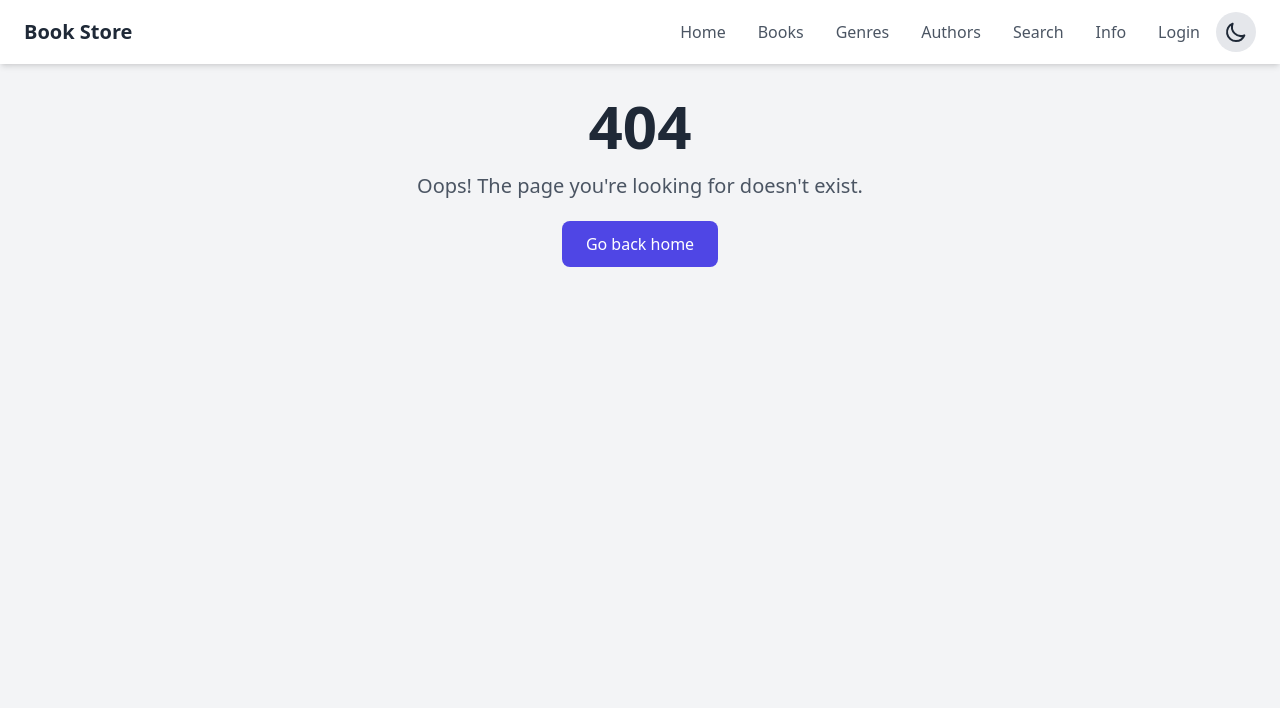
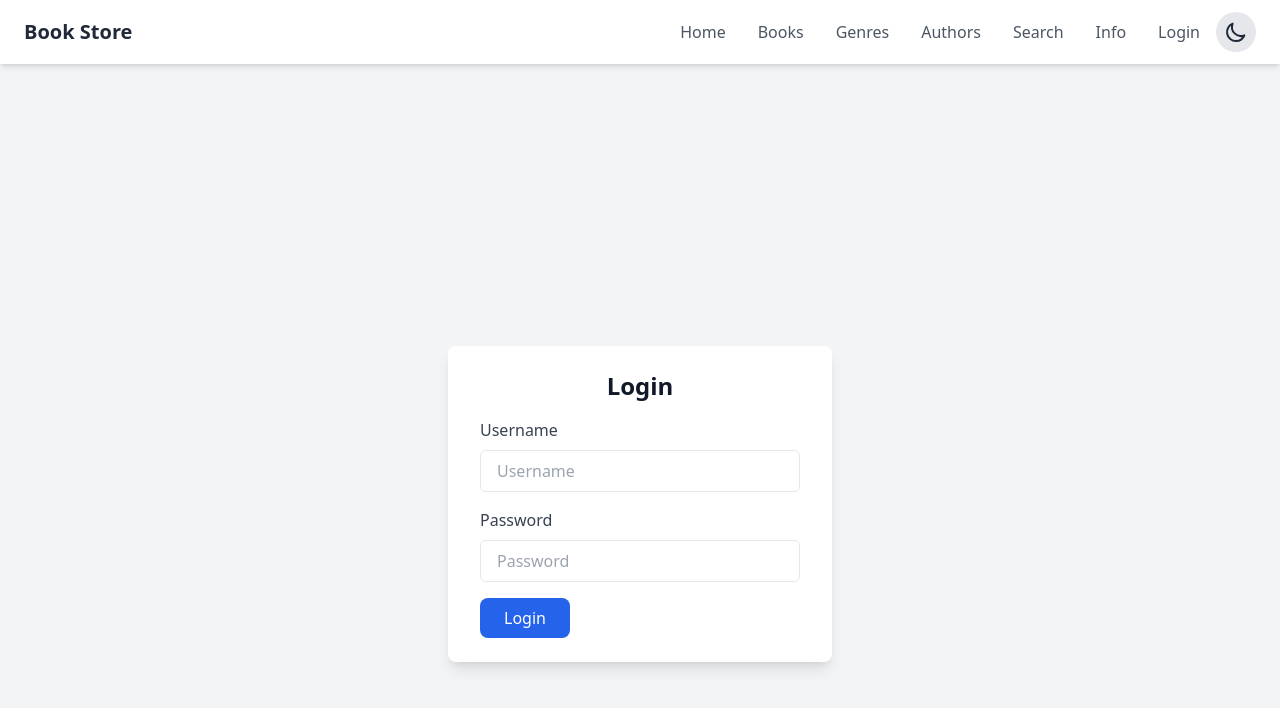
Before and after one commit to NotAbdullah87/BookStore-NextJS, a Next.js app: page /login in a window 1280 px wide. Before the commit this address had no page. Shown: the top 708 px of the page. Built offline with nearby package versions, Linux system fonts and the light colour scheme.

Commit message:
Added Login Page

```diff
--- a/components/BookCard.js
+++ b/components/BookCard.js
@@ -2,6 +2,8 @@
 import Link from 'next/link'
 import "../styles/globals.css"
 export default function BookCard({ book }) {
+
+
   return (
     <div className="bg-white dark:bg-gray-800 rounded-lg shadow-md p-6 hover:shadow-lg transition-shadow duration-300">
       <h2 className="text-xl font-semibold text-gray-800 dark:text-white mb-2">{book.title}</h2>
--- a/components/Navbar.js
+++ b/components/Navbar.js
@@ -25,7 +25,7 @@ export default function Navbar({ darkMode, toggleDarkMode }) {
           <Link legacyBehavior href="/search"><a className="mx-4 text-gray-600 dark:text-gray-300 hover:text-gray-800 dark:hover:text-white">Search</a></Link>
           <Link legacyBehavior href="/info"><a className="mx-4 text-gray-600 dark:text-gray-300 hover:text-gray-800 dark:hover:text-white">Info</a></Link>
           { token && <button onClick={handleLogout}> <a className="mx-4 text-gray-600 dark:text-gray-300 hover:text-gray-800 dark:hover:text-white">Logout</a></button>}
-         {!token && <Link legacyBehavior href="/"><a className="mx-4 text-gray-600 dark:text-gray-300 hover:text-gray-800 dark:hover:text-white">Login</a></Link> }
+         {!token && <Link legacyBehavior href="/login"><a className="mx-4 text-gray-600 dark:text-gray-300 hover:text-gray-800 dark:hover:text-white">Login</a></Link> }
 
           <DarkModeToggle darkMode={darkMode} toggleDarkMode={toggleDarkMode} />
         </div>
--- a/pages/books/[...slug]/index.js
+++ b/pages/books/[...slug]/index.js
@@ -1,5 +1,7 @@
 import Layout from '@/components/Layout';
+import { useAuth } from '@/pages/context/AuthContext';
 import { useRouter } from 'next/router';
+import { useEffect } from 'react';
 import useSWR from 'swr';
 
 const fetcher = (url) => fetch(url).then((res) => res.json());
@@ -7,8 +9,23 @@ const fetcher = (url) => fetch(url).then((res) => res.json());
 const BookDetail = () => {
   const router = useRouter();
   const { slug } = router.query;
+  const {token} = useAuth();
 
-  const { data, error } = useSWR('/api/authors', fetcher);
+  useEffect(() => {
+    // Redirect to login if the user is not authenticated
+    console.log("HERE")
+
+    if (!token) {
+      router.replace('/login');
+    }
+  }, [router, token]);
+
+  const { data, error } = useSWR(token ? '/api/authors' : null, fetcher);
+
+  // Show a loading state until the token is verified
+  if (!token) {
+    return null; // Render nothing while redirecting
+  }
 
   if (!data && !error) return <p>Loading...</p>;
   if (error) return <p>Failed to load data.</p>;
--- a/pages/books/[id].js
+++ b/pages/books/[id].js
@@ -2,15 +2,25 @@ import { useRouter } from 'next/router';
 import Layout from '@/components/Layout';
 import data from '../../Data.json';
 import Link from 'next/link';
+import { useAuth } from '../context/AuthContext';
+import { useEffect } from 'react';
 
 
 export default function BookDetails({ book }) {
   const router = useRouter();
 
+  const {token} = useAuth();
 
   if (router.isFallback) {
     return <p className="text-center text-gray-500">Loading...</p>;
   }
+
+  useEffect(()=>{
+
+    if(!token){
+      router.push('/login')
+    }
+  },[router,token])
 
   return (
     <Layout>
--- a/pages/books/index.js
+++ b/pages/books/index.js
@@ -12,8 +12,9 @@ export default function Books({ books, genres }) {
   const [currentGenre, setCurrentGenre] = useState('');
 
   useEffect(() => {
+
     if (genreId) {
-      setFilteredBooks(books.filter(book => book.genreId === genreId));
+      setFilteredBooks(books.filter(book => book.genreId.toString() === genreId.toString()));
       setCurrentGenre(genreId);
     } else {
       setFilteredBooks(books);
@@ -66,11 +67,10 @@ export async function getServerSideProps() {
   const booksRes = await fetch(`http://localhost:3000/api/books`);
   const books = await booksRes.json();
 
-  console.log(books.books)
+  // console.log(books.books)
 
   const genresRes = await fetch(`http://localhost:3000/api/genres`);
   const genres = await genresRes.json();
-
   return {
     props: {
       books: books.books,
--- a/pages/components/LoginForm.js
+++ b/pages/components/LoginForm.js
@@ -2,11 +2,13 @@
 
 import { useState } from 'react';
 import { useAuth } from '../context/AuthContext';
+import { useRouter } from 'next/router';
 
 const LoginForm = () => {
   const [email, setEmail] = useState('');
   const [password, setPassword] = useState('');
   const { login } = useAuth();
+  const router = useRouter();
 
   const handleSubmit = async (e) => {
     e.preventDefault();
@@ -23,6 +25,7 @@ const LoginForm = () => {
 
     if (response.ok) {
       login(data.token,data.name);
+      router.push('/')
     } else {
       alert(data.message);
     }
--- a/pages/index.js
+++ b/pages/index.js
@@ -17,7 +17,7 @@ export default function Home({ books }) {
   return (
     <Layout>
       <h1 className="text-4xl font-bold text-gray-800 dark:text-white mb-8">Welcome to Book Store <span className='italic text-gray-500 font-medium'>{name}</span></h1>
-      {token && <>
+
       <div className="grid grid-cols-1 md:grid-cols-3 gap-6 mb-8">
         {featuredBooks.map(book => (
           <BookCard key={book.id} book={book} />
@@ -29,10 +29,8 @@ export default function Home({ books }) {
       >
         View Genres
       </button>
-      </>
-      }
 
-      {!token && <LoginForm />}
+
     </Layout>
   )
 }
--- /dev/null
+++ b/pages/login/index.js
@@ -0,0 +1,27 @@
+import React, { useEffect } from 'react';
+import LoginForm from '../components/LoginForm';
+import Layout from '@/components/Layout';
+import { useAuth } from '../context/AuthContext';
+import { useRouter } from 'next/router';
+
+const Index = () => {
+  const { token } = useAuth();
+  const router = useRouter();
+
+  useEffect(() => {
+    if (token) {
+      router.push('/'); // Redirect to the homepage or another appropriate page
+    }
+  }, [token, router]);
+
+
+  return (
+    <Layout>
+      <LoginForm />
+    </Layout>
+  );
+
+};
+
+
+export default Index;
```
